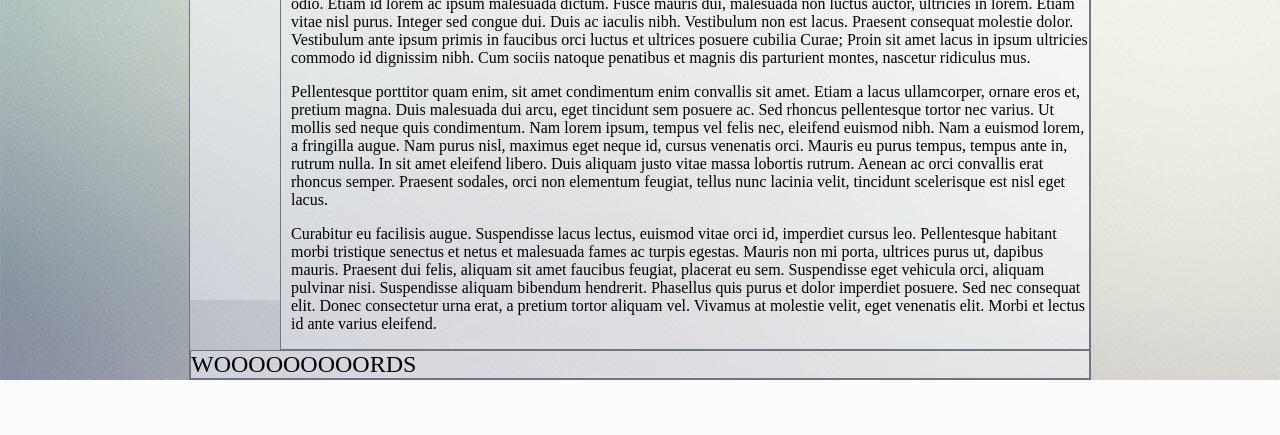
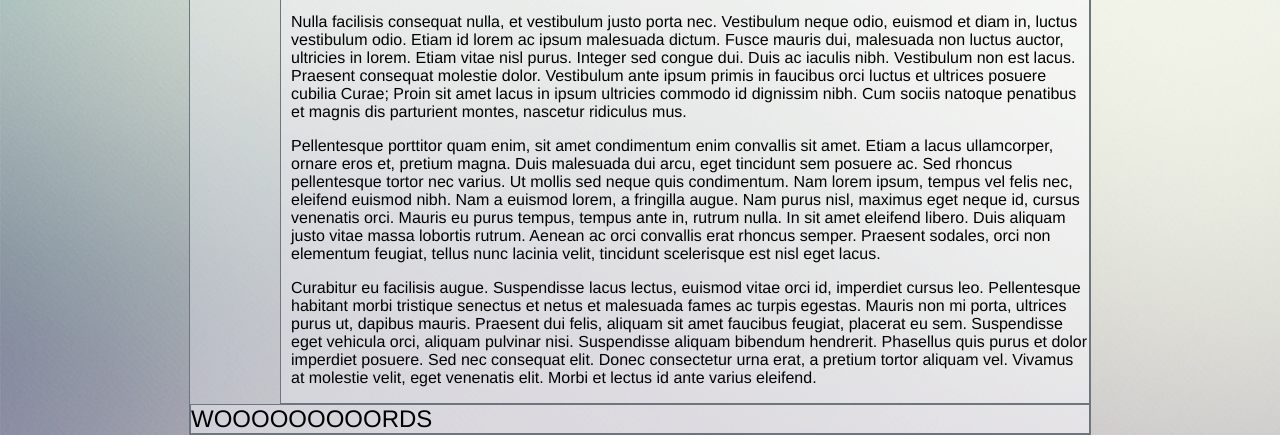
Before and after one commit to m00tzman/hw3a, a plain HTML site: page index.html in a window 1280 px wide. Shown: the part 571-1006 px from the top of the page. Before the commit the page ends 951 px from the top, so only its background shows below. Drawn offline with Linux system fonts and the light colour scheme.

Commit message:
created cohesive style

```diff
--- a/css/style.css
+++ b/css/style.css
@@ -5,6 +5,7 @@ html{
 body{
 	background-image: url("../images/background.jpg");
 	background-color: rgba(248, 248, 285, .3);
+	font-family: helvetica;
 	height: 100%;
 }
 
@@ -19,7 +20,6 @@ body{
 #header{
 	height: 50px;
 	background-color: rgba(248, 248, 285, .3);
-	font-family: helvetica;
 	padding-top: 10px;
 	font-size: 24pt;
 	border: solid rgb(109, 118, 125) 1px;
@@ -29,7 +29,7 @@ body{
 	float: left;
 	width: 90px;
 	min-height: 100%;
-	background-color: rgba(248, 248, 285, .3);
+	/*background-color: rgba(248, 248, 285, .3);*/
 	position: fixed;
 	z-index: 0;
 	font-size: 10pt;
```
